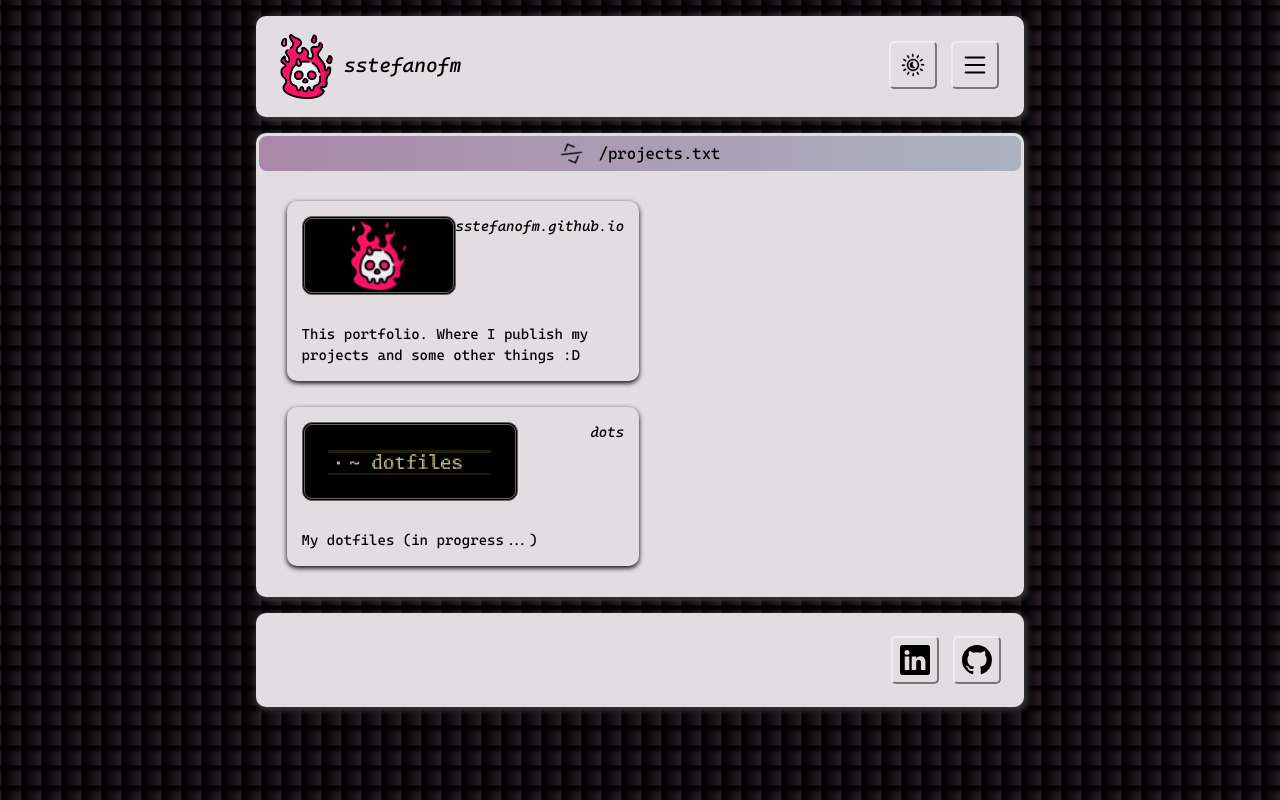
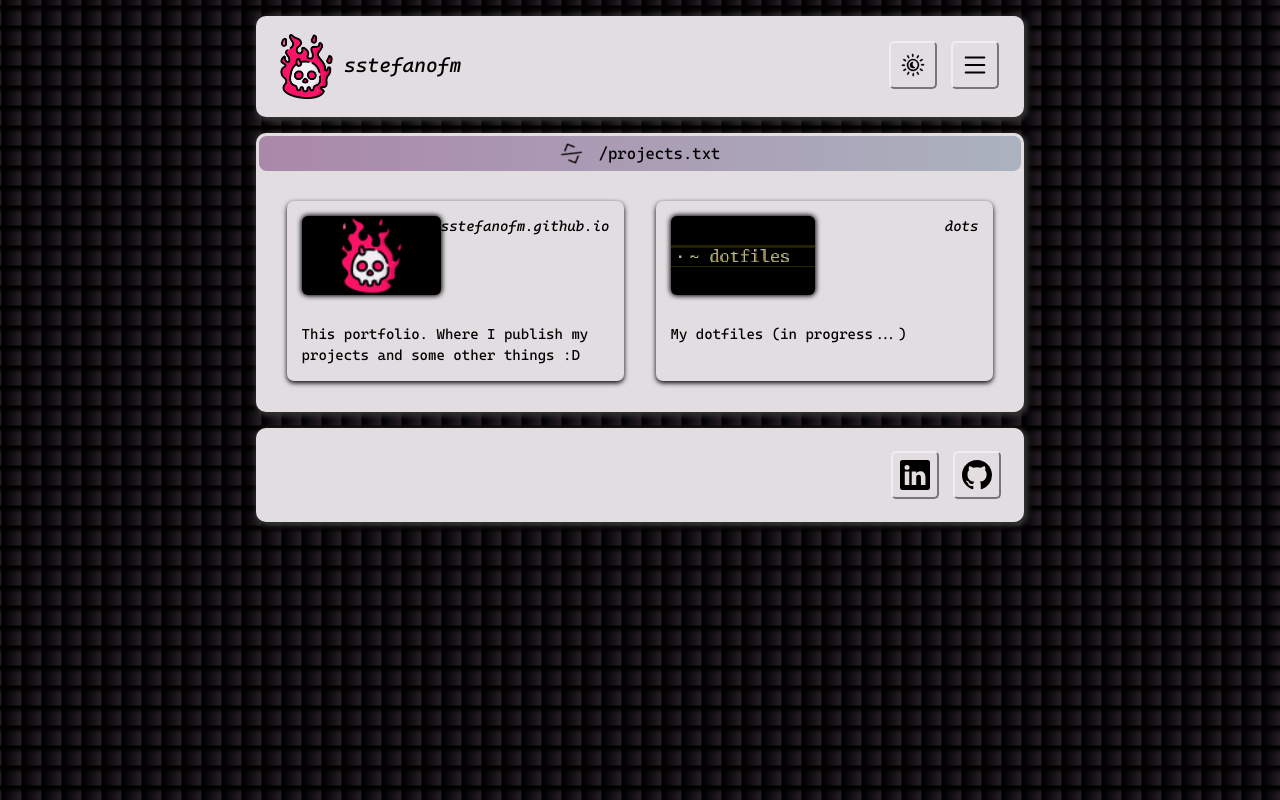
Before and after one commit to sstefanofm/sstefanofm.github.io, a React (Create React App) app: page / in a window 1280 px wide. Built offline with nearby package versions, Linux system fonts and the light colour scheme.

Commit message:
smaller project images

```diff
--- a/src/pages/Projects/Project.css
+++ b/src/pages/Projects/Project.css
@@ -1,10 +1,10 @@
 .Project {
-  width: 48%;
+  width: 46%;
   margin: 1.8%;
   cursor: pointer;
   text-decoration: none;
   font-size: 0.9em;
-  border-radius: 10px;
+  border-radius: 7px;
   position: relative;
 }
 
@@ -26,13 +26,13 @@
 
 .Project--Dark {
   color: #fff;
-  box-shadow: 0px 2px 5px #666;
+  box-shadow: 0px 2px 5px #000;
 }
 
 .Project--Dark:hover,
 .Project--Dark:active {
   color: #fff;
-  box-shadow: 0px 0px 5px #666;
+  box-shadow: 0px 0px 5px #000;
 }
 
 .Project__Header {
@@ -48,32 +48,27 @@
 
 .Project--Light:hover .Project__ImgContainer,
 .Project--Light:active .Project__ImgContainer {
-  box-shadow: 2px 2px 5px #666;
+  box-shadow: 0px 0px 3px 1px #000;
 }
 
 .Project--Dark:hover .Project__ImgContainer,
 .Project--Dark:active .Project__ImgContainer {
-  box-shadow: 2px 2px 5px #000;
+  box-shadow: 0px 0px 3px 1px #000;
 }
 
 .Project__ImgContainer {
   height: 5.5em;
-  width: 15em;
+  width: 10em;
   text-align: center;
   background-color: #000;
-  border-radius: 10px;
-}
-
-.Project__ImgContainer--Light {
-  border: 3px double #666;
-}
-
-.Project__ImgContainer--Dark {
-  border: 3px double #fff;
+  border-radius: 6px;
+  box-shadow: 0px 0px 5px 1px #000;
 }
 
 .Project__Img {
   height: 100%;
+  width: 100%;
+  object-fit: contain;
 }
 
 .Project__Name {
```
